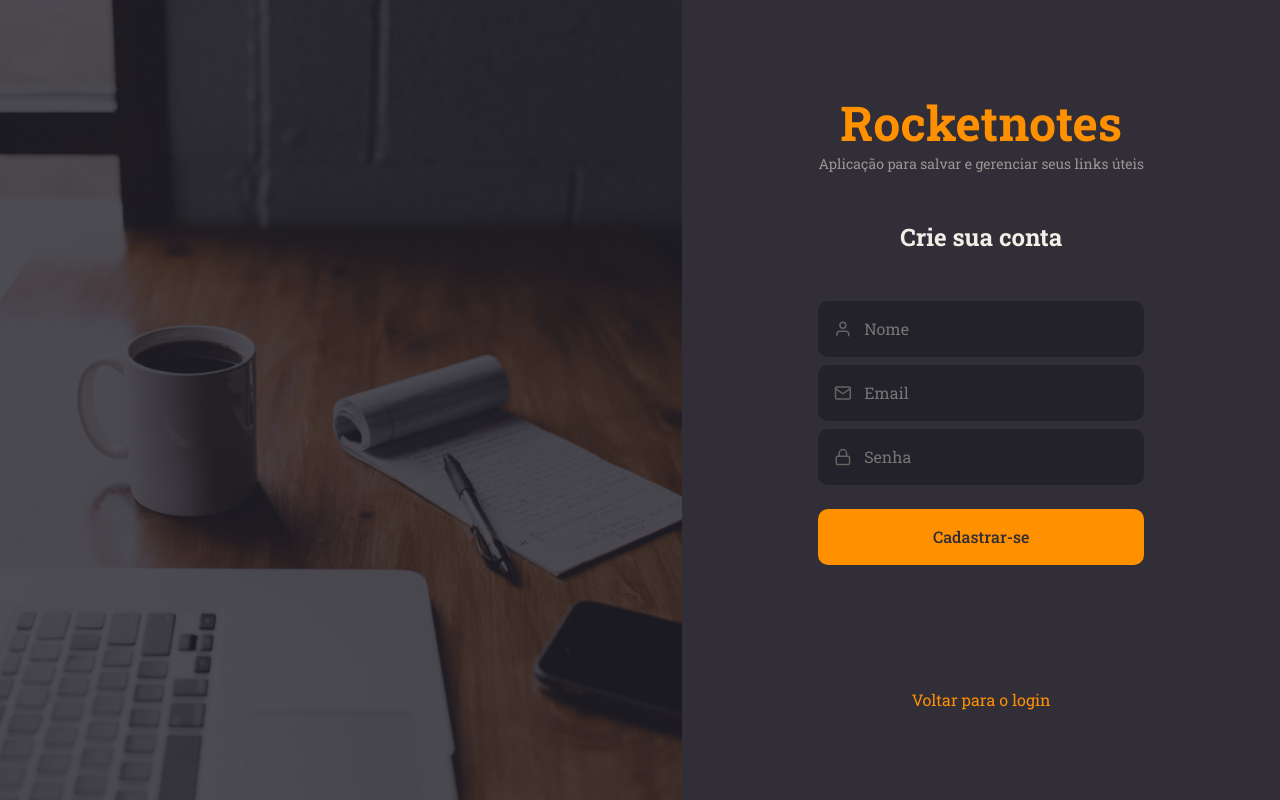
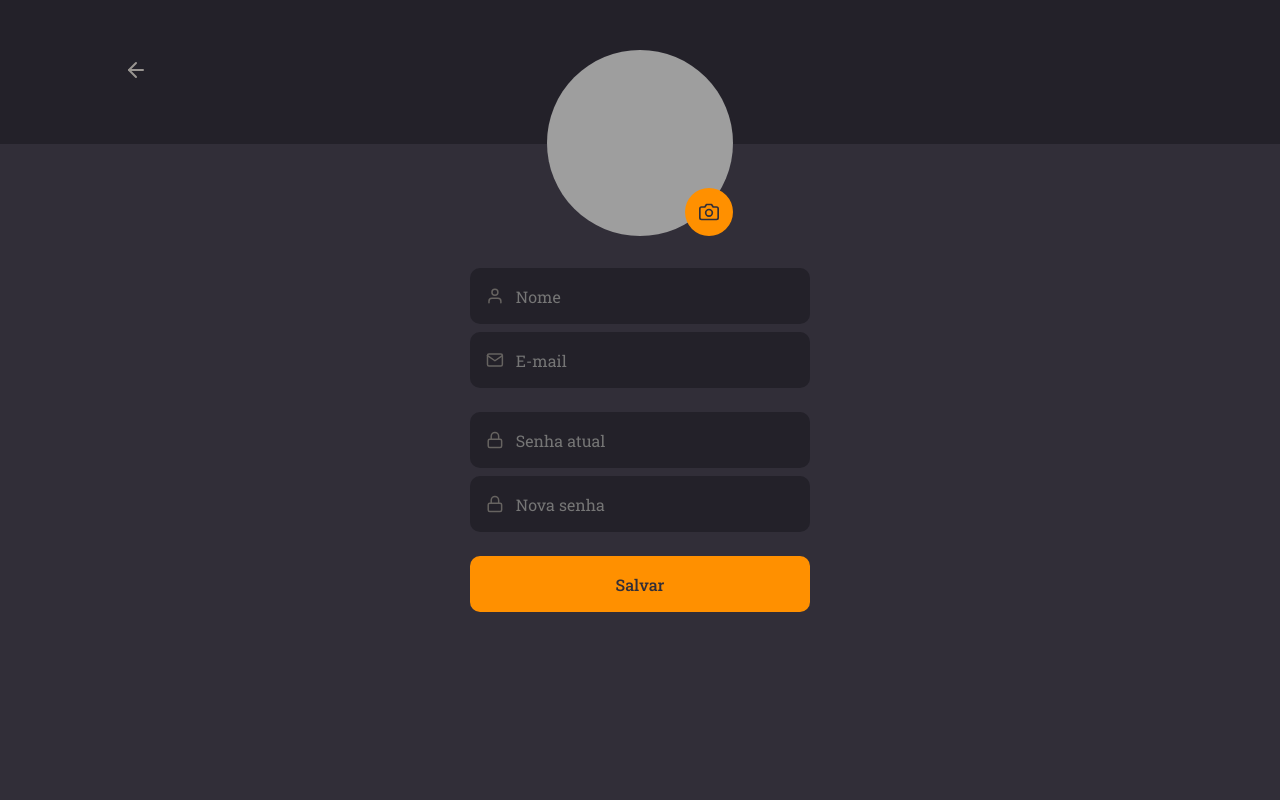
Before and after one commit to Bruno3dua/rocketnotes, a React (Vite) app: page / in a window 1280 px wide. Built offline with nearby package versions, Linux system fonts and the light colour scheme; grey boxes are pictures that could not be loaded.

Commit message:
add profile page

```diff
--- a/src/main.jsx
+++ b/src/main.jsx
@@ -1,6 +1,6 @@
 import React from 'react'
 import ReactDOM from 'react-dom/client'
-import { SignUp } from './pages/SignUp'
+import { Profile } from './pages/Profile'
 import { ThemeProvider } from 'styled-components'
 import theme from './styles/theme'
 import GlobalStyles from './styles/global'
@@ -10,7 +10,7 @@
   <React.StrictMode>
     <ThemeProvider theme={theme}>
       <GlobalStyles />
-      <SignUp />
+      <Profile />
     </ThemeProvider>
   </React.StrictMode>,
 )
--- /dev/null
+++ b/src/pages/Profile/index.jsx
@@ -0,0 +1,61 @@
+import { Container, Form, Avatar } from "./styles";
+import { FiArrowLeft, FiUser, FiMail, FiLock, FiCamera } from "react-icons/fi"
+import { Input } from "../../components/Input"
+import { Button } from "../../components/Button"
+
+export function Profile() {
+    return (
+        <Container>
+            <header>
+                <a href="/">
+                    <FiArrowLeft />
+                </a>
+            </header>
+            <Form>
+
+                <Avatar>
+                    <img
+                        src="https://github.com/bruno3dua.png"
+                        alt="User Photo"
+                    />
+
+                    <label htmlFor="avatar">
+                        <FiCamera />
+                        <input
+                            id="avatar"
+                            type="file"
+                        />
+                    </label>
+                </Avatar>
+
+                <Input
+                    placeholder="Nome"
+                    type="text"
+                    icon={FiUser}
+                />
+
+                <Input
+                    placeholder="E-mail"
+                    type="email"
+                    icon={FiMail}
+                />
+
+                <Input
+                    placeholder="Senha atual"
+                    type="password"
+                    icon={FiLock}
+                    autoComplete="on"
+                />
+
+                <Input
+                    placeholder="Nova senha"
+                    type="password"
+                    icon={FiLock}
+                    autoComplete="on"
+                />
+
+                <Button title="Salvar" />
+            </Form>
+        </Container>
+    )
+}
--- /dev/null
+++ b/src/pages/Profile/styles.js
@@ -0,0 +1,70 @@
+import styled from "styled-components";
+
+export const Container = styled.div`
+    width: 100%;
+
+    > header {
+        background-color: ${({ theme }) => theme.COLORS.BACKGROUND_900};
+        width: 100%;
+        height: 14.4rem;
+
+        display: flex;
+        align-items: center;
+        padding: 0 12.4rem;
+
+        svg {
+            color: ${({ theme }) => theme.COLORS.GRAY_100};
+            font-size: 2.4rem;
+        }
+    }
+`
+
+export const Form = styled.form`
+    max-width: 34rem;
+    margin: 3rem auto 0;
+
+    > div:nth-child(4) {
+        margin-top: 2.4rem;
+    }
+`
+
+export const Avatar = styled.div`
+    position: relative;
+    margin: -12.4rem auto 3.2rem;
+
+    width: 18.6rem;
+    height: 18.6rem;
+
+    > img {
+        width: 18.6rem;
+        height: 18.6rem;
+        border-radius: 50%;
+    }
+
+    > label {
+        width: 4.8rem;
+        height: 4.8rem;
+        border-radius: 50%;
+
+        background-color: ${({ theme }) => theme.COLORS.ORANGE};
+        display: flex;
+        align-items: center;
+        justify-content: center;
+        position: absolute;
+        bottom: 0;
+        right: 0;
+
+        cursor: pointer;
+
+        input {
+            display: none;
+        }
+
+        svg {
+            width: 2rem;
+            height: 2rem;
+            color: ${({ theme }) => theme.COLORS.BACKGROUND_800};
+        }
+    }
+
+`
```
